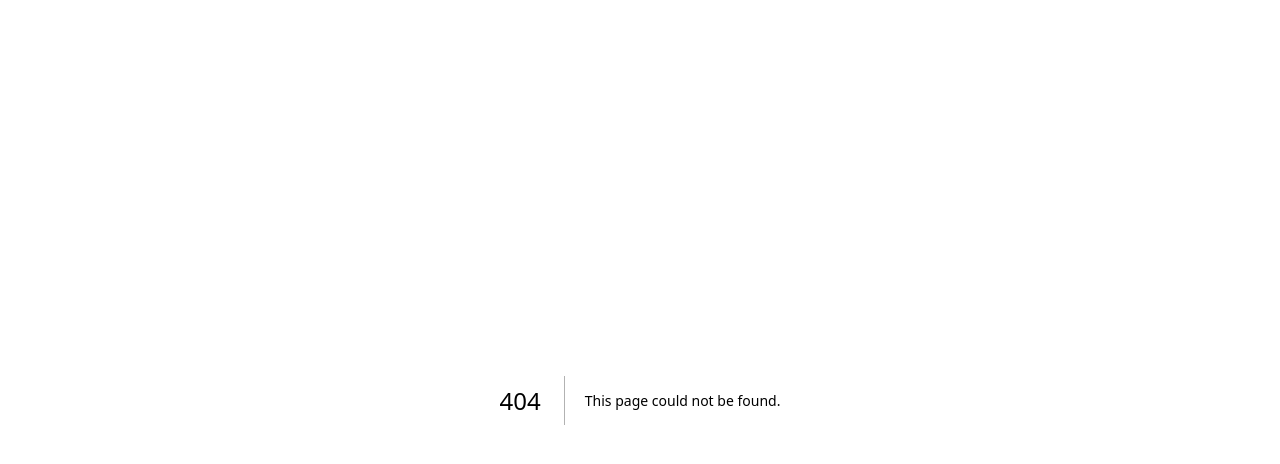
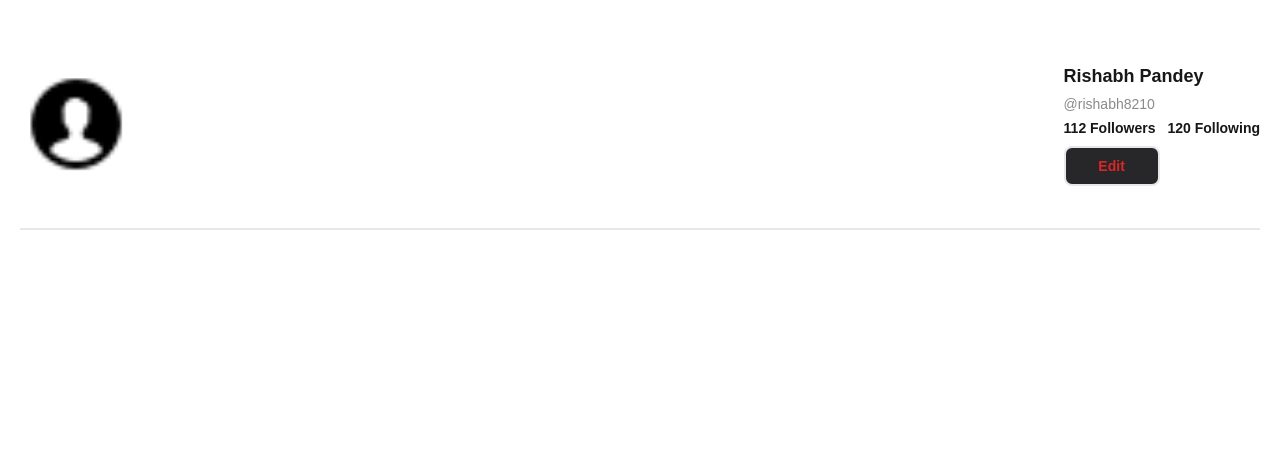
Before and after one commit to Rishabh8210/InQuiro-Client, a Next.js app: page /profile in a window 1280 px wide. Before the commit this address had no page. Shown: the top 464 px of the page. Built offline with nearby package versions, Linux system fonts and the light colour scheme.

Commit message:
Commit : Styling profile page

```diff
--- /dev/null
+++ b/src/app/profile/page.tsx
@@ -0,0 +1,14 @@
+import React from 'react'
+
+import { MobileNavbar } from '@/components/MobileNavbar'
+import ProfileDetailComponent from '@/components/ProfileDetailComponenet'
+const page = () => {
+  return (
+    <div className='min-h-screen w-full p-5 sticky top-0 flex flex-col'>
+        <MobileNavbar />
+        <ProfileDetailComponent />
+    </div>
+  )
+}
+
+export default page
--- /dev/null
+++ b/src/components/ProfileDetailComponenet.tsx
@@ -0,0 +1,28 @@
+import Link from 'next/link'
+import React from 'react'
+
+const ProfileDetailComponent = () => {
+  return (
+    <>
+      <div className='h-fit w-full flex justify-between items-center text-sm shrink-0 border-b-2 py-10'>
+          {/* Profile image "Adding default image" */}
+          <div className='size-28 flex justify-center items-center '>
+              <img className='w-full dark:invert' src='/userButton.png'/>
+          </div>
+          <div className='min-h-32 w-fit flex flex-col justify-center gap-1'>
+              <p className='text-lg font-semibold'>Rishabh Pandey</p>
+              <p className='opacity-50'>@rishabh8210</p>
+              <div className='flex h-fit w-full gap-3'>
+                <p><Link className='font-semibold' href={'/followers'}>112 Followers</Link></p>
+                <p><Link className='font-semibold' href={'/following'}>120 Following</Link></p>
+              </div>
+              <div className='h-fit pt-1 w-full flex items-center '>
+                  <button className='h-10 w-24  rounded-lg text-md font-semibold border-2 bg-zinc-800 text-red-600'>Edit</button>
+              </div>
+          </div>
+      </div>
+    </>
+  )
+}
+
+export default ProfileDetailComponent
```
